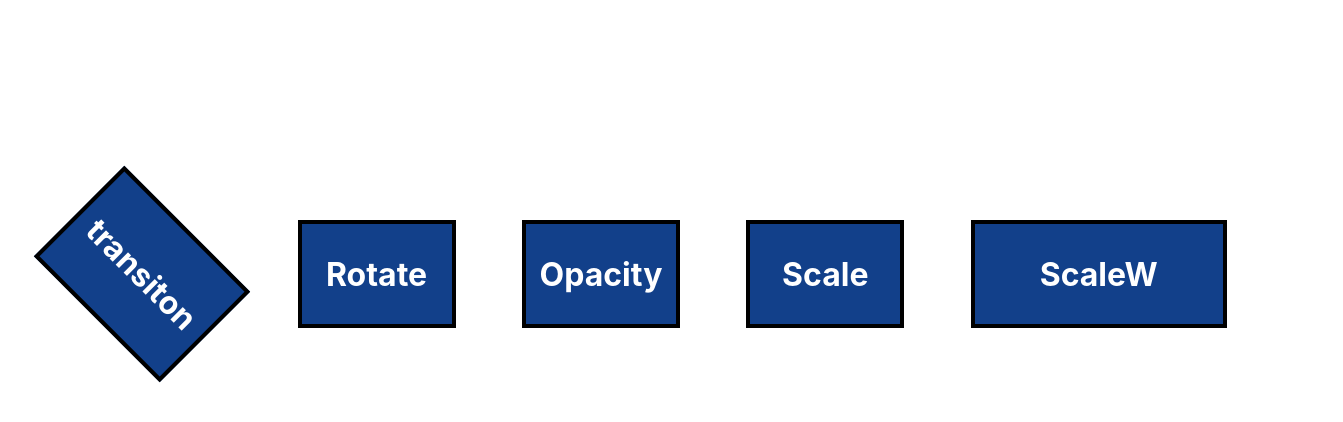
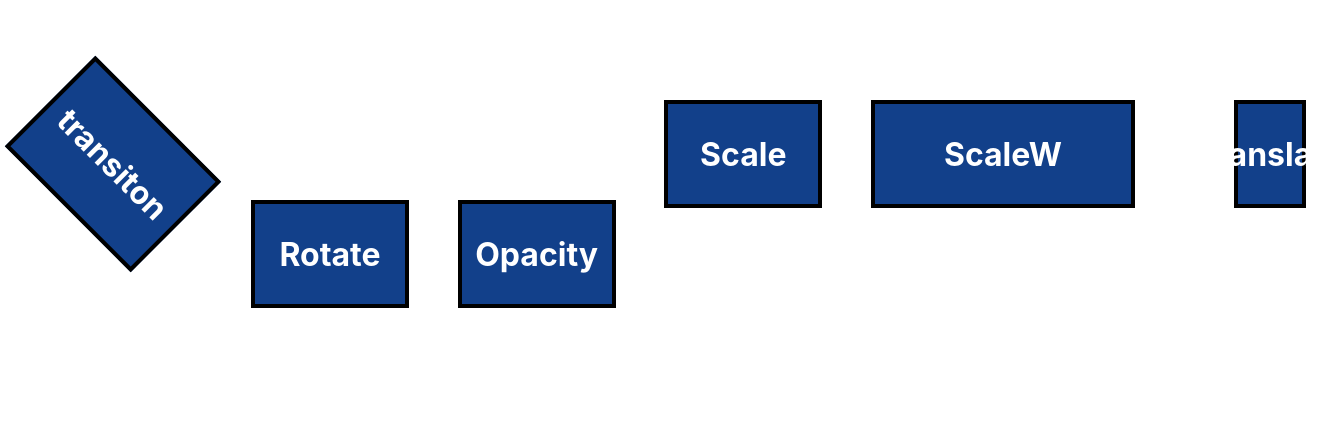
Before and after one commit to barbaroreyes/transform, a React (Create React App) app: page / in a window 1280 px wide. Shown: the top 422 px of the page, 1343 px wide, since content can reach past the window. Built offline with nearby package versions, Linux system fonts and the light colour scheme.

Commit message:
added-styles

```diff
--- a/src/App.css
+++ b/src/App.css
@@ -1,11 +1,13 @@
 .App {
-
   display: flex;
+  flex-wrap: wrap;
+  justify-content: center;
+  /* display: flex;
   justify-content: center;
   flex-direction: row;
   align-items: center;
   flex-wrap: wrap;
-  padding : 20px;
+  padding : 20px; */
 }
 .trans{
   border: 4px solid black;
@@ -105,6 +107,23 @@ opacity: 1;
 .grow-width:hover{
   width: 100%;
 }
+
+.trasla{
+  border: 4px solid black;
+  background-color: rgb(18, 64, 138);
+  width: 5%;
+  height: 100px;
+  margin: 100px auto;
+  color: #ffff;
+  display: flex;
+  justify-content: center;
+  flex-direction:column;
+  align-items: center;
+  transform: translateX(50px);
+}
+.trasla:hover{
+  transform: translateX(80px)
+}
 /* .App-logo {
   height: 40vmin;
   pointer-events: none;
--- a/src/App.js
+++ b/src/App.js
@@ -19,6 +19,9 @@ function App() {
       <div className="grow-width">
        <h1 className='scaleW'>ScaleW</h1>
       </div>
+      <div className="trasla">
+       <h1 className='trasla-w'>Translate</h1>
+      </div>
 
 
     </div>
```
